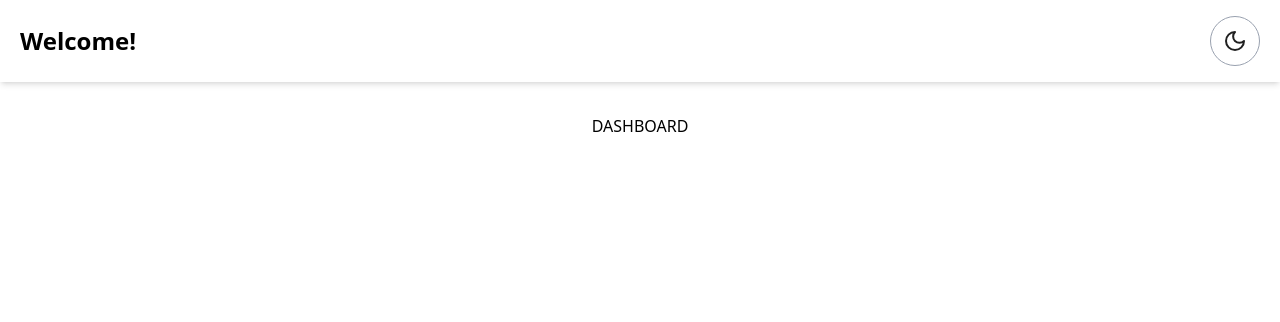
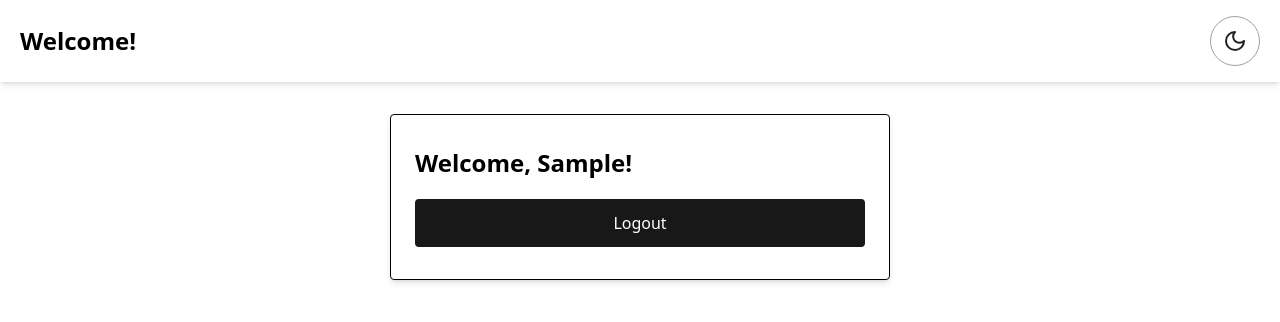
Before and after one commit to gentil-kadson/context-api-homework, a Next.js app: page / in a window 1280 px wide. Both pictures are taken after typing "Sample" into the empty fields and a click on the button "Login". Shown: the top 322 px of the page. Built offline with nearby package versions, Linux system fonts and the light colour scheme.

Commit message:
implements dashboard page.

```diff
--- a/src/components/button/index.tsx
+++ b/src/components/button/index.tsx
@@ -4,9 +4,10 @@ import ThemeContext from "@/contexts/ThemeContext";
 
 interface ButtonProps {
   children: ReactNode;
+  [key: string]: any;
 }
 
-export default function Button({ children }: ButtonProps) {
+export default function Button({ children, ...props }: ButtonProps) {
   const themeContext = useContext(ThemeContext);
 
   return (
@@ -16,6 +17,7 @@ export default function Button({ children }: ButtonProps) {
           ? "bg-gray-100 text-[#181818]"
           : "bg-[#181818] text-white"
       }  rounded`}
+      {...props}
     >
       {children}
     </button>
--- a/src/components/dashboard/index.tsx
+++ b/src/components/dashboard/index.tsx
@@ -1,3 +1,19 @@
+"use client";
+
+import AuthContext from "@/contexts/AuthContext";
+import { useContext } from "react";
+import Button from "../button";
+import { LogOutIcon } from "lucide-react";
+
 export default function Dashboard() {
-  return <h1>DASHBOARD</h1>;
+  const authContext = useContext(AuthContext);
+
+  return (
+    <section className="border rounded shadow-md h-fit w-[500px] py-8 px-6 flex flex-col gap-5">
+      <h2 className="text-2xl font-bold">
+        Welcome, {authContext?.user?.name}!
+      </h2>
+      <Button onClick={authContext?.logout}>Logout</Button>
+    </section>
+  );
 }
```
